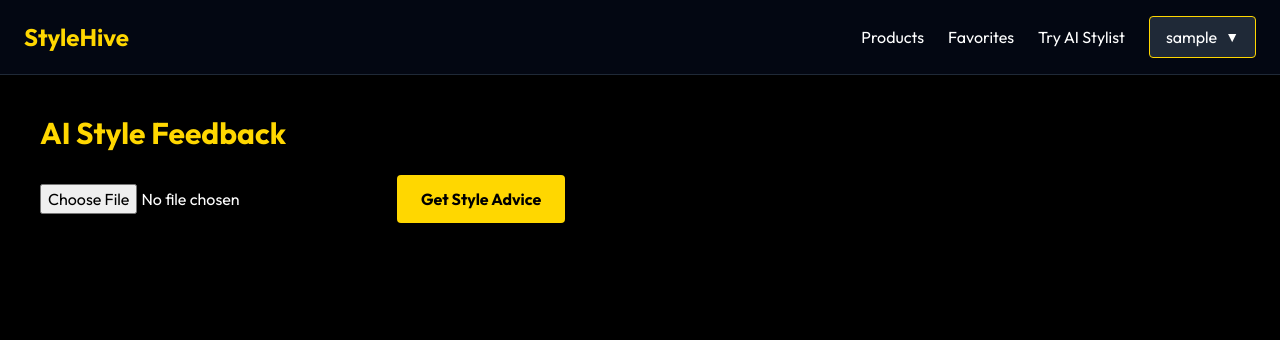
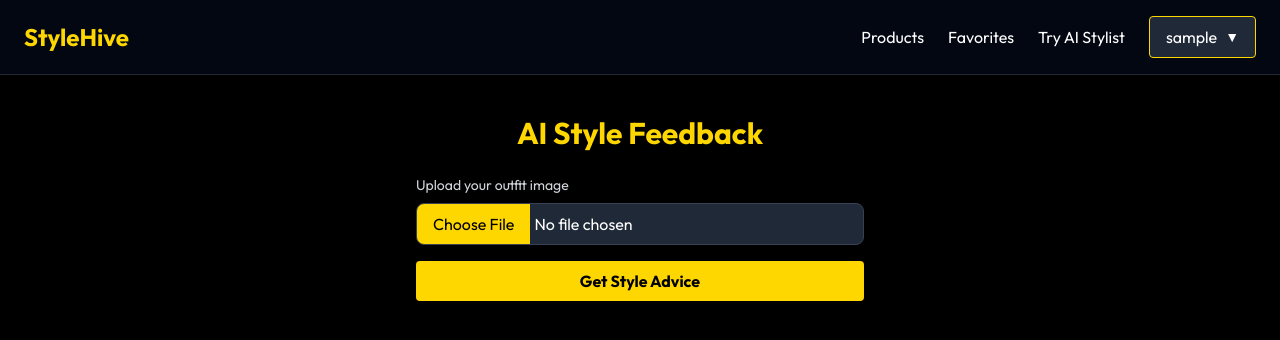
Before and after one commit to Areax51/STYLE-HIVE-2, a React (Vite) app in the folder client/: page /stylist in a window 1280 px wide. Shown: the top 340 px of the page. Built offline with nearby package versions, Linux system fonts and the light colour scheme; no server answers; sample sign-in values are in the browser's storage.

Commit message:
fix: update useEffect dependency in ImageStylist; enhance form accessibility in Login

```diff
--- a/client/src/components/ImageStylist.jsx
+++ b/client/src/components/ImageStylist.jsx
@@ -13,7 +13,7 @@ const ImageStylist = () => {
   useEffect(() => {
     const token = localStorage.getItem("token");
     if (!token) navigate("/login");
-  }, []);
+  }, [navigate]);
 
   const handleImage = (e) => {
     const file = e.target.files[0];
@@ -36,7 +36,7 @@ const ImageStylist = () => {
 
     try {
       const res = await axios.post(
-        `${import.meta.env.VITE_API_URL}/chat/image`, // ✅ corrected endpoint
+        `${import.meta.env.VITE_API_URL}/chat/image`,
         formData,
         {
           headers: {
@@ -48,44 +48,65 @@ const ImageStylist = () => {
 
       setResponse(res.data.response);
     } catch (err) {
-      console.error("Image styling error:", err.message);
-      setError("AI could not process your request.");
+      console.error("Image styling error:", err.response?.data || err.message);
+      setError("⚠️ AI could not process your request.");
     } finally {
       setLoading(false);
     }
   };
 
   return (
-    <div className="min-h-screen bg-black text-white p-6">
+    <div className="min-h-screen bg-black text-white p-6 flex flex-col items-center">
       <h1 className="text-3xl font-bold text-gold mb-6">AI Style Feedback</h1>
 
+      <form
+        onSubmit={(e) => {
+          e.preventDefault();
+          sendToAI();
+        }}
+        className="w-full max-w-md"
+      >
+        <div className="mb-4">
+          <label
+            htmlFor="image-upload"
+            className="block mb-2 text-sm text-gray-300"
+          >
+            Upload your outfit image
+          </label>
           <input
+            id="image-upload"
             type="file"
+            name="image"
             accept="image/*"
             onChange={handleImage}
-        className="mb-4 text-white"
+            className="w-full text-white bg-gray-800 border border-gray-700 rounded-lg file:bg-gold file:text-black file:border-none file:px-4 file:py-2"
+            required
           />
+        </div>
 
         {preview && (
           <img
             src={preview}
             alt="Preview"
-          className="w-full max-w-md rounded-lg border border-gold mb-4"
+            className="w-full rounded-lg border border-gold mb-4"
           />
         )}
 
         <button
-        onClick={sendToAI}
+          type="submit"
           disabled={loading || !image}
-        className="bg-gold text-black px-6 py-3 font-bold rounded hover:bg-yellow-400 transition"
+          className="w-full bg-gold text-black font-bold py-2 px-4 rounded hover:bg-yellow-400 transition"
         >
           {loading ? "Analyzing..." : "Get Style Advice"}
         </button>
+      </form>
 
-      {error && <p className="text-red-500 mt-4 font-medium">{error}</p>}
+      {error && (
+        <p className="text-red-500 mt-4 font-medium text-center">{error}</p>
+      )}
 
       {response && (
-        <div className="mt-6 bg-white/10 p-4 rounded-lg border border-gold">
+        <div className="mt-6 bg-white/10 p-4 rounded-lg border border-gold max-w-md">
           <h2 className="text-xl font-semibold text-gold mb-2">
             StyleHive AI says:
           </h2>
--- a/client/src/pages/Login.jsx
+++ b/client/src/pages/Login.jsx
@@ -5,10 +5,11 @@ import { loginUser } from "../utils/api";
 const Login = () => {
   const [form, setForm] = useState({ email: "", password: "" });
   const [error, setError] = useState("");
+  const navigate = useNavigate();
 
   const handleChange = (e) => {
     setForm({ ...form, [e.target.name]: e.target.value });
-    setError(""); // Clear error on change
+    setError("");
   };
 
   const handleSubmit = async (e) => {
@@ -20,7 +21,7 @@ const Login = () => {
       localStorage.setItem("token", token);
       localStorage.setItem("user", JSON.stringify(user));
 
-      // 🚨 Force full reload so Navbar re-checks localStorage
+      // Reload so Navbar updates
       window.location.href = "/";
     } catch (err) {
       setError(err.response?.data?.msg || "Login failed");
@@ -40,10 +41,14 @@ const Login = () => {
 
         <form onSubmit={handleSubmit} className="space-y-4">
           <div>
-            <label className="block mb-1 text-sm text-gray-300">Email</label>
+            <label htmlFor="email" className="block mb-1 text-sm text-gray-300">
+              Email
+            </label>
             <input
+              id="email"
               type="email"
               name="email"
+              autoComplete="email"
               value={form.email}
               onChange={handleChange}
               required
@@ -51,10 +56,17 @@ const Login = () => {
             />
           </div>
           <div>
-            <label className="block mb-1 text-sm text-gray-300">Password</label>
+            <label
+              htmlFor="password"
+              className="block mb-1 text-sm text-gray-300"
+            >
+              Password
+            </label>
             <input
+              id="password"
               type="password"
               name="password"
+              autoComplete="current-password"
               value={form.password}
               onChange={handleChange}
               required
```
Lines whose indentation alone changed are shown as unchanged.
